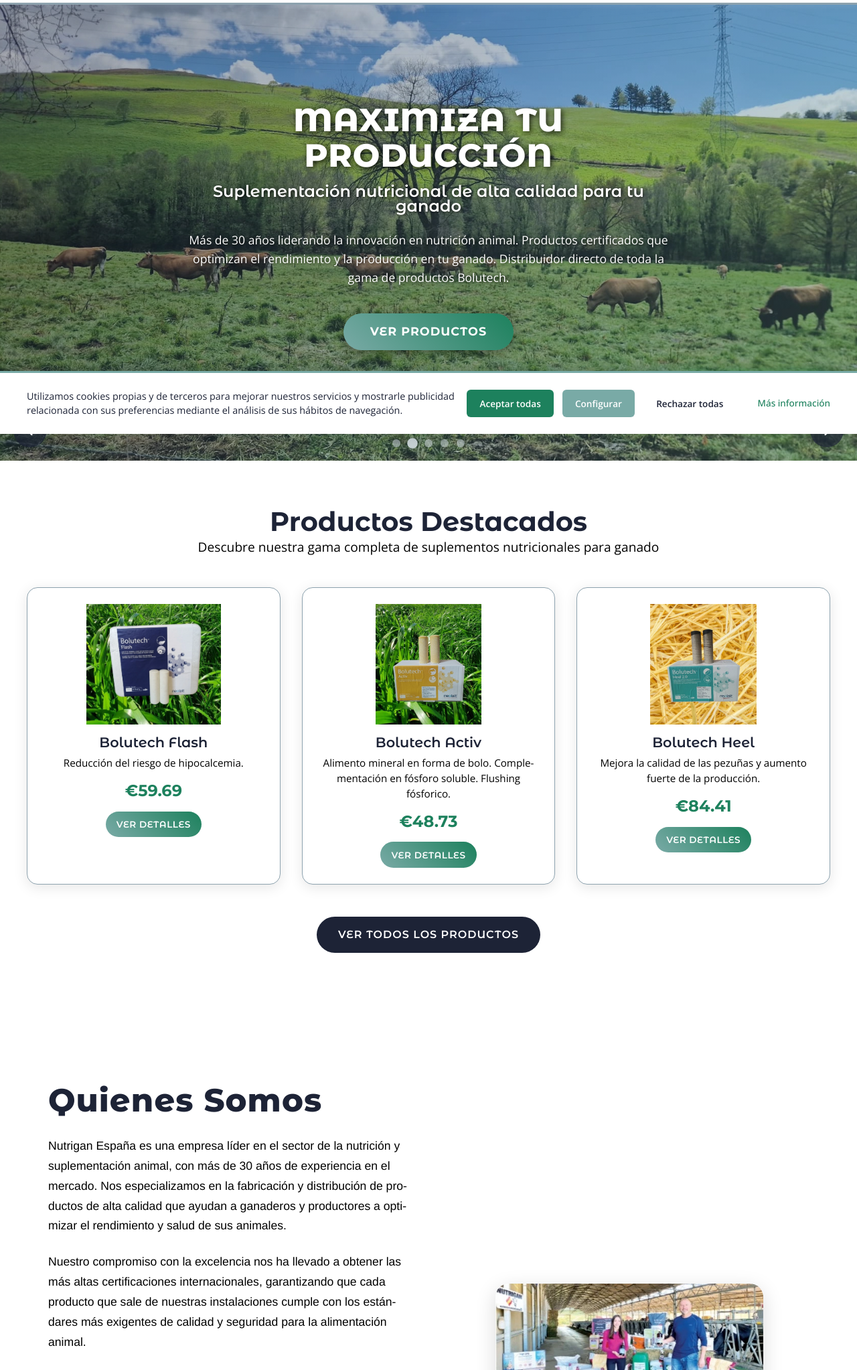
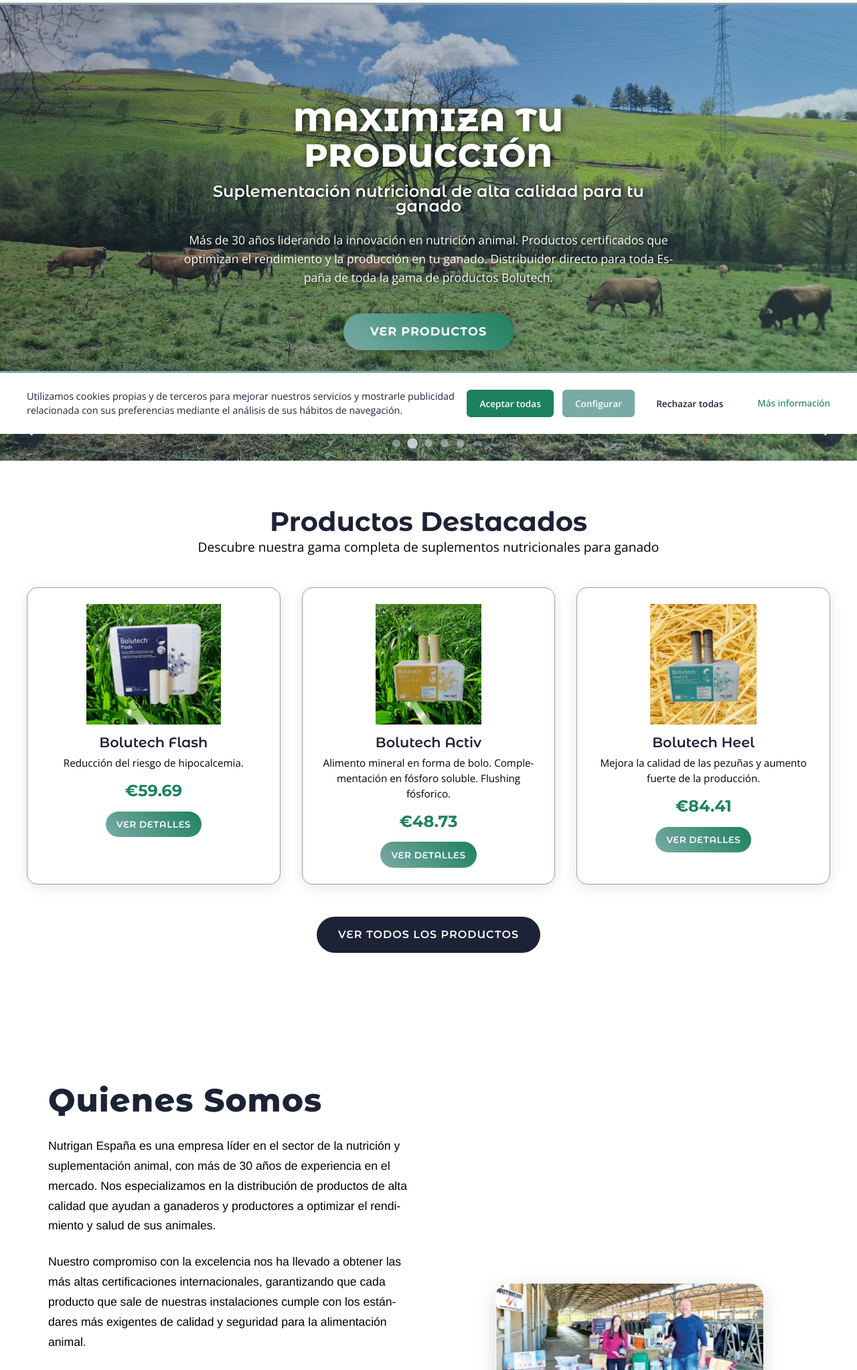
Before and after one commit to AlexFerrandezWeb/NutriganEspa-aV2, a website: page index.html in a window 1280 px wide. Shown: the part 152-2198 px from the top of the page at 67% size. Drawn offline with nearby package versions, Linux system fonts and the light colour scheme.

Commit message:
Contenido: Actualizar index.html (texto y mejoras menores)

```diff
--- a/index.html
+++ b/index.html
@@ -215,7 +215,7 @@
             <div class="hero-texto">
                 <h1 class="hero-titulo">MAXIMIZA TU PRODUCCIÓN</h1>
                 <p class="hero-subtitulo">Suplementación nutricional de alta calidad para tu ganado</p>
-                <p class="hero-descripcion">Más de 30 años liderando la innovación en nutrición animal. Productos certificados que optimizan el rendimiento y la producción en tu ganado. Distribuidor directo de toda la gama de productos Bolutech.</p>
+                <p class="hero-descripcion">Más de 30 años liderando la innovación en nutrición animal. Productos certificados que optimizan el rendimiento y la producción en tu ganado. Distribuidor directo para toda España de toda la gama de productos Bolutech.</p>
                 <a href="productos.html" class="hero-cta">VER PRODUCTOS</a>
             </div>
         </div>
@@ -308,7 +308,7 @@
                     <h2 class="quienes-somos-titulo">Quienes Somos</h2>
                     <p class="quienes-somos-descripcion">
                         Nutrigan España es una empresa líder en el sector de la nutrición y suplementación animal,
-                        con más de 30 años de experiencia en el mercado. Nos especializamos en la fabricación y
+                        con más de 30 años de experiencia en el mercado. Nos especializamos en la
                         distribución de productos de alta calidad que ayudan a ganaderos y productores a
                         optimizar el rendimiento y salud de sus animales.
                     </p>
```
